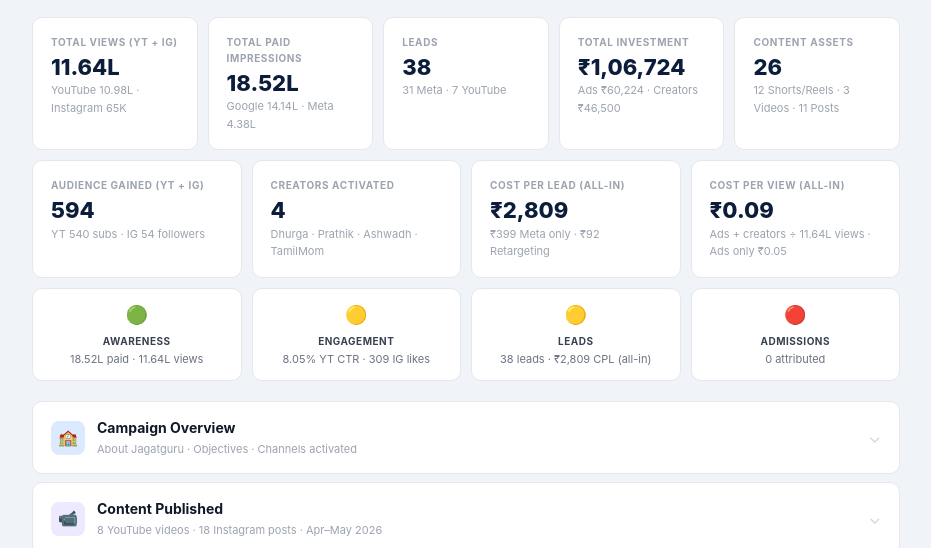
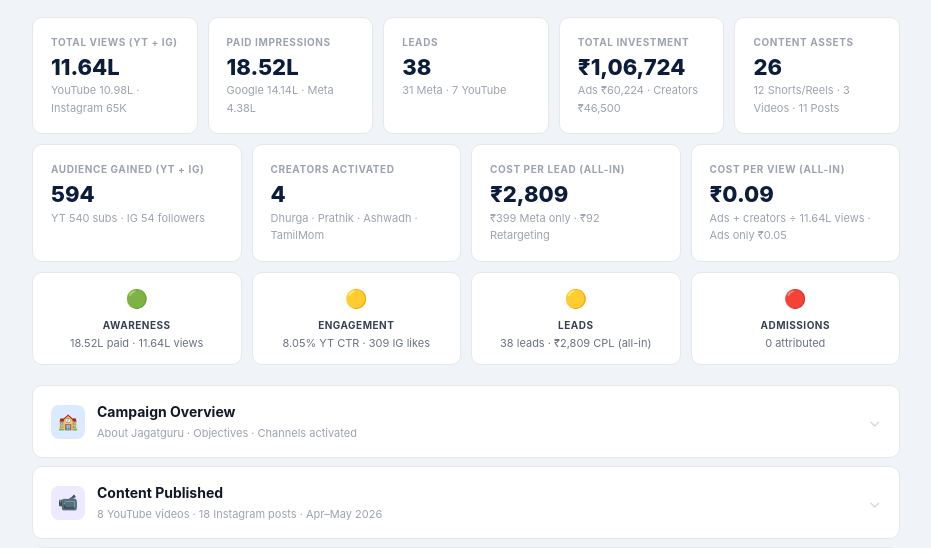
Before and after one commit to amitgalvor-178/jagatguru-campaign-report, a plain HTML site: page index.html in a window 1280 px wide. Shown: the part 211-759 px from the top of the page, without its empty margins (174-1105 px from the left). Drawn offline with Linux system fonts and the light colour scheme.

Commit message:
Rename Total Paid Impressions to Paid Impressions

```diff
--- a/index.html
+++ b/index.html
@@ -412,7 +412,7 @@ body {
       <div class="kpi-sub">YouTube 10.98L · Instagram 65K</div>
     </div>
     <div class="kpi-card">
-      <div class="kpi-label">Total Paid Impressions</div>
+      <div class="kpi-label">Paid Impressions</div>
       <div class="kpi-value">18.52L</div>
       <div class="kpi-sub">Google 14.14L · Meta 4.38L</div>
     </div>
```
